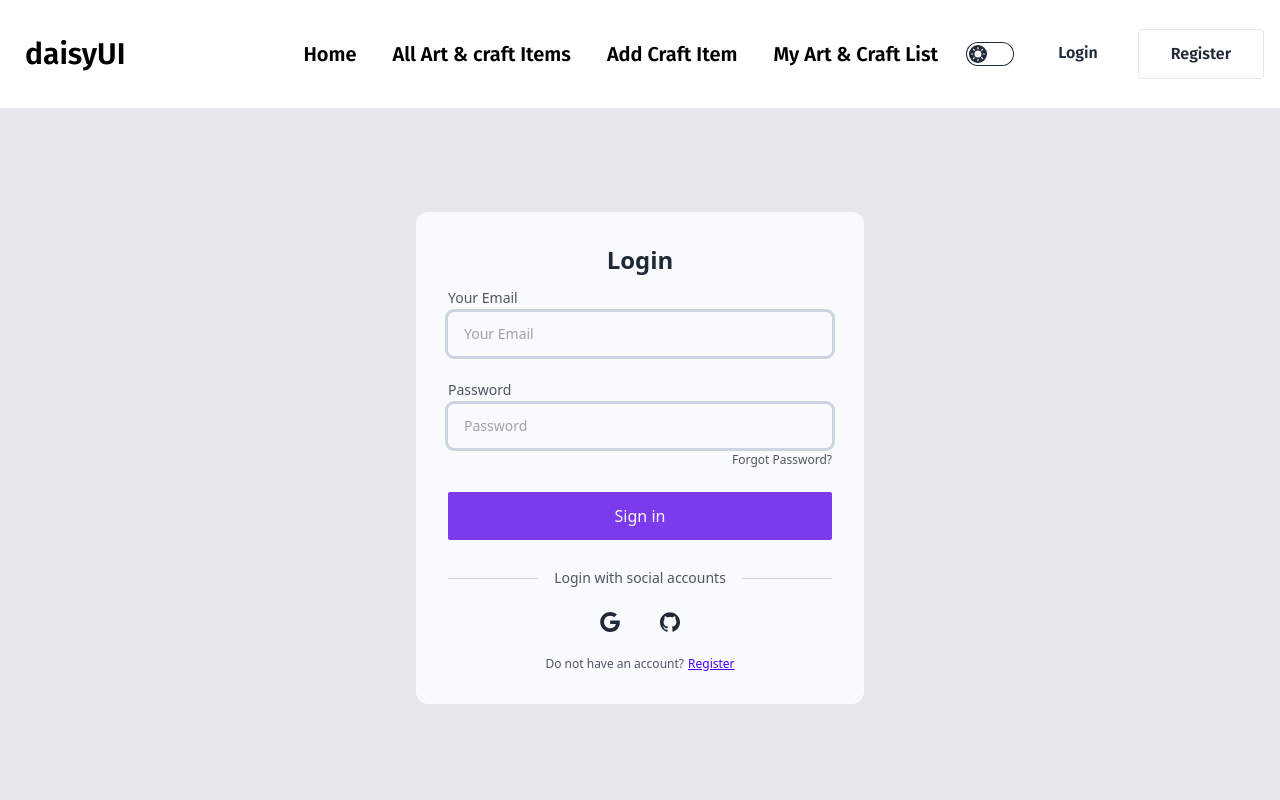
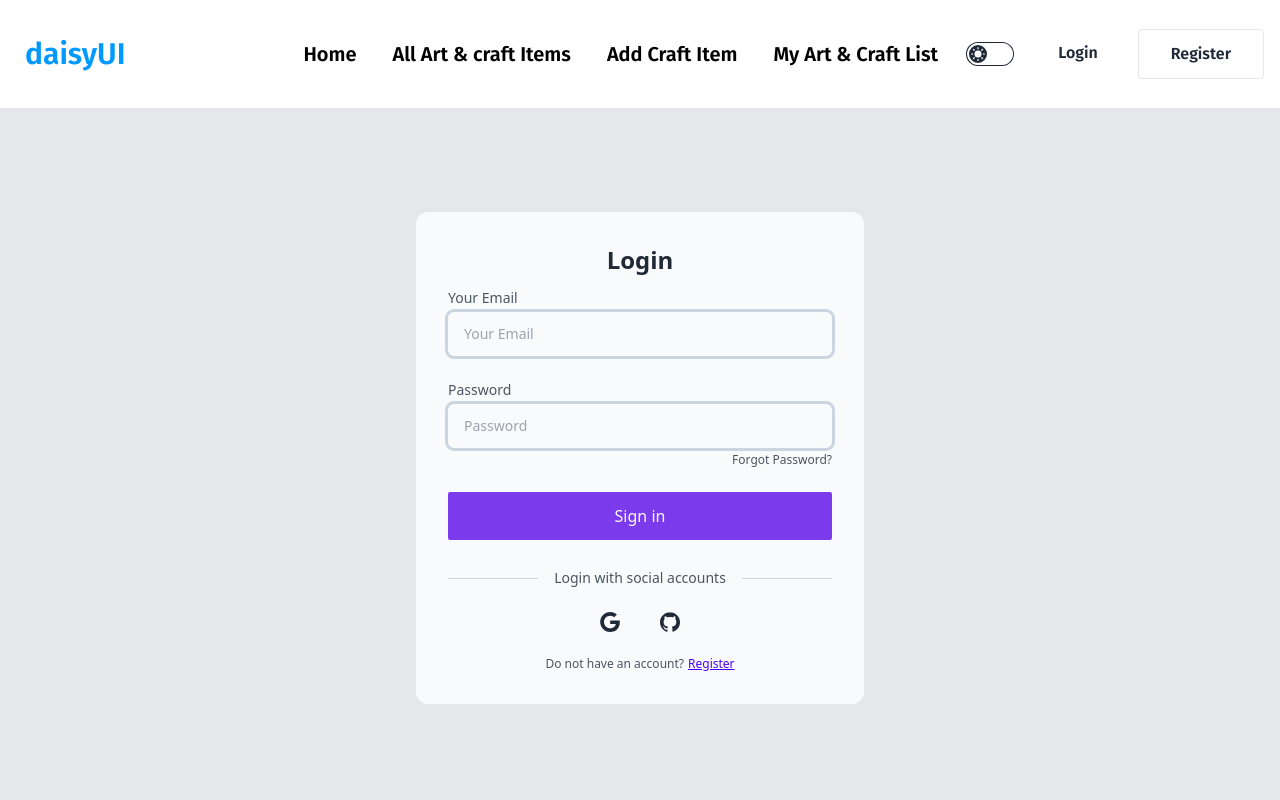
Before and after one commit to dev-kawser/artistic-avenue-client, a React (Vite) app: page /login in a window 1280 px wide. Shown: the top 800 px of the page. Built offline with nearby package versions, Linux system fonts and the light colour scheme; no server answers; a web font is replaced by a local one.

Commit message:
toggle button corrected

```diff
--- a/src/Pages/AddCraftItem/AddCraftItem.jsx
+++ b/src/Pages/AddCraftItem/AddCraftItem.jsx
@@ -40,7 +40,6 @@ const AddCraftItem = () => {
         const image_url = form.image.value;
 
         const addItemInfo = { item_name, subcategory_Name, short_description, price, rating, customization_example, processing_time, user_email, user_name, stock_status, image_url };
-        console.log(addItemInfo);
 
         fetch('http://localhost:5000/newItem', {
             method: "POST",
--- a/src/Pages/UpdateArt/UpdateArt.jsx
+++ b/src/Pages/UpdateArt/UpdateArt.jsx
@@ -55,7 +55,6 @@ const UpdateArt = () => {
             .then(res => res.json())
             .then(data => {
                 if (data.modifiedCount > 0) {
-                    // window.location.reload();
                     Swal.fire({
                         title: 'Success!',
                         text: 'Data Updated Successfully',
--- a/src/components/Shared/Footer/Footer.jsx
+++ b/src/components/Shared/Footer/Footer.jsx
@@ -2,7 +2,7 @@
 
 const Footer = () => {
     return (
-        <footer className="px-4 mt-20 divide-y dark:bg-gray-100 dark:text-gray-800">
+        <footer className="px-4 mt-20 divide-y bg-gray-100 dark:text-gray-500">
             <div className="container flex flex-col justify-between py-10 mx-auto space-y-8 lg:flex-row lg:space-y-0">
                 <div className="lg:w-1/3">
                     <a rel="noopener noreferrer" href="#" className="flex justify-center space-x-3 lg:justify-start">
--- a/src/components/Shared/Navbar/Navbar.jsx
+++ b/src/components/Shared/Navbar/Navbar.jsx
@@ -40,7 +40,7 @@ const Navbar = () => {
                             {links}
                         </ul>
                     </div>
-                    <Link to="/" className="btn btn-ghost text-3xl text-black">daisyUI</Link>
+                    <Link to="/" className="btn btn-ghost text-3xl text-[#0099FF]">daisyUI</Link>
                 </div>
                 <div className="navbar-center hidden lg:flex">
                     <ul className="menu flex gap-1 menu-horizontal px-3 text-xl font-semibold text-black">
--- a/src/components/Slider/Slide.jsx
+++ b/src/components/Slider/Slide.jsx
@@ -8,8 +8,6 @@ import { useLoaderData } from 'react-router-dom';
 const Slide = () => {
 
     const data = useLoaderData()
-
-    console.log(data);
 
     return (
         <div className="mx-2 mt-6 lg:mt-10">
```
